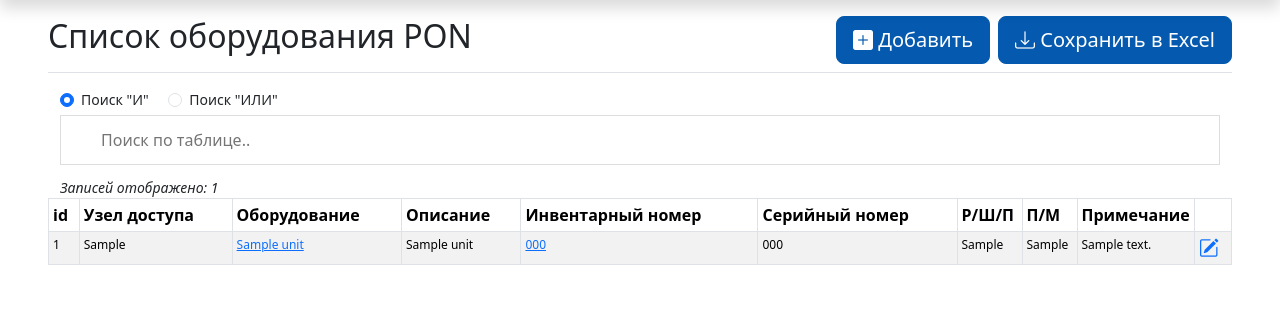
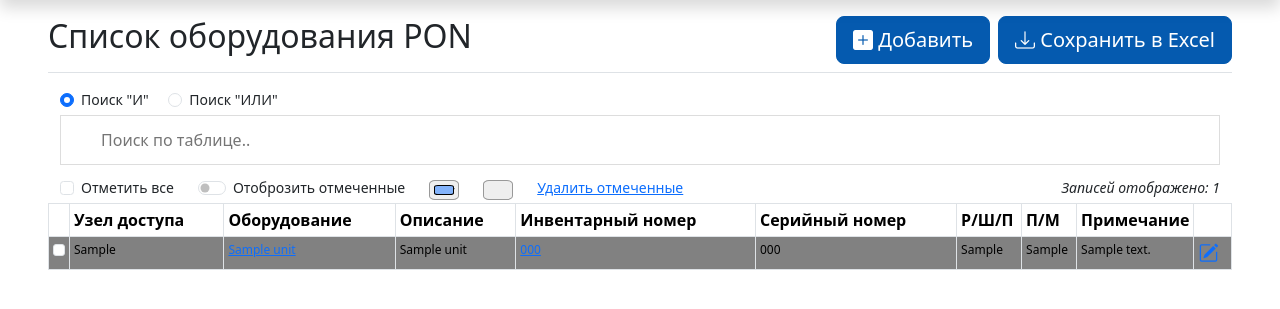
Before and after one commit to MrSoSadGuy/Hardware_Components, a Flask app: template templates/index.html in a window 1280 px wide. Shown: the part 40-349 px from the top of the page. Run offline with Flask 3, Linux system fonts and the light colour scheme; tables that the repository leaves empty hold one stand-in row (values such as "Sample post"); the template is opened without the code that fills it: values that come from a table or form of the project are taken from there, most other values are stand-ins (such as "Sample title", 1, 10 or a date in 2020); some libraries are stand-ins or nearby versions.

Commit message:
14.09 home pc p2

```diff
--- a/static/js/bad_scripts.js
+++ b/static/js/bad_scripts.js
@@ -69,14 +69,13 @@ function del_new_table(td_id) {
 async function save_main_table_in_file(){
     var oTable = document.getElementById('tbody_main_table');
     console.log($('tr:visible').length)
-    var rowLength = oTable.rows.length;
+    var trs = oTable.getElementsByTagName('tr');
     var list_data = []
-    for (i = 0; i < rowLength; i++){
-        var style = oTable.rows.item(i).getAttribute("style")
-        if(style == null){
-        var oCells = oTable.rows.item(i).cells;
-        list_data.push(oCells[0].textContent)
+    for (i = 0; i < trs.length; i++){
+        if(trs[i].getAttribute("style") == null){
+        list_data.push(trs[i].querySelector('td').dataset.id)
     }}
+    console.log("🚀 ~ save_main_table_in_file ~ list_data:", list_data)
     const data = await fetch_data(list_data, "/main_table_data", "POST")
     console.log("🚀 ~ save_main_table_in_file ~ data:", data)
     if (data === "SUCCESS"){
@@ -112,6 +111,7 @@ async function save_buh_data_table_in_file(){
 
 // Поиск по таблице
 function myFunction() {
+    document.getElementById('flexSwitchCheckChecked').checked = false;
     var rb1 = document.getElementById("inlineRadio1").checked
     var rb2 = document.getElementById("inlineRadio2").checked
     var input, filter, table, tr;
@@ -123,6 +123,9 @@ function myFunction() {
     var number_of_records = 0;
     for (var i = 0; i < tr.length; i++) {
         var tds = tr[i].getElementsByTagName("td");
+        if (tds[0].querySelector('.form-check-input').checked) {
+            console.log(tds[1])
+            continue;}
         // поиск И
         if (rb1){
             var flag = [];
@@ -135,7 +138,7 @@ function myFunction() {
                 }
             }})
             if(flag.length >= list_of_words.length){tr[i].removeAttribute("style");
-                number_of_records++;
+
             }
             else {tr[i].style.display = "none";}}
         // поиск ИЛИ
@@ -150,11 +153,11 @@ function myFunction() {
                     }
                 }})
             if(flag){tr[i].removeAttribute("style");
-                number_of_records++;
+
             }
             else {tr[i].style.display = "none";}
         }
-        document.getElementById('number_of_records').innerHTML= 'Записей отображено: ' + number_of_records ;
+        number_of_records_main_table()
     }
 }
 
@@ -164,6 +167,18 @@ function number_of_records(){
     let number_of_records = 0;
     for(var i = 0; i < tbodies.length; i++){
         var style = tbodies[i].getAttribute("style");
+        if(style == null){
+            number_of_records++;
+        }
+    }
+    document.getElementById('number_of_records').innerHTML= 'Записей отображено: ' + number_of_records;
+}
+function number_of_records_main_table(){
+    let number_of_records = 0;
+    let table = document.getElementById('tbody_main_table');
+    let tr = table.getElementsByTagName('tr');
+    for(var i = 0; i < tr.length; i++){
+        var style = tr[i].getAttribute("style");
         if(style == null){
             number_of_records++;
         }
@@ -210,6 +225,17 @@ function check_all_visible(status){
         }
     }
 }
+function check_all_visible_main_table(status){
+    let table = document.getElementById('tbody_main_table');
+    let tr = table.getElementsByTagName('tr');
+    for(var i = 0; i < tr.length; i++){
+        var style = tr[i].getAttribute("style");
+        if(style == null){
+            var check = tr[i].querySelector('.form-check-input');
+            check.checked = status
+        }
+    }
+}
 function show_checked(status){
     let table = document.getElementById('buh_data_tbody');
     let tbodies = table.getElementsByTagName('table');
@@ -222,6 +248,18 @@ function show_checked(status){
     }
     number_of_records();
 }
+function show_checked_main_table(status){
+    let table = document.getElementById('tbody_main_table');
+    let tr = table.getElementsByTagName('tr');
+    for(var i = 0; i < tr.length; i++){
+        tds = tr[i].getElementsByTagName('td');
+        if(tds[0].querySelector('.form-check-input').checked===false){
+            if (status)tr[i].style.display = "none";
+            else tr[i].removeAttribute("style");
+        }
+    }
+    number_of_records_main_table();
+}
 function set_custom_bg_color(status, color){
     let table = document.getElementById('buh_data_tbody');
     let tbodies = table.getElementsByTagName('table');
@@ -229,17 +267,32 @@ function set_custom_bg_color(status, color){
         tds = tbodies[i].getElementsByTagName('td');
         if(tds[0].querySelector('.form-check-input').checked===true){
             if (status) {tbodies[i].setAttribute('bgcolor',color)
-                save_color_in_db(tds[1].querySelector('a').dataset.id, color)
+                save_color_in_db('BuhUch',tds[1].querySelector('a').dataset.id, color)
             }
             else {tbodies[i].removeAttribute("bgcolor");
-                save_color_in_db(tds[1].querySelector('a').dataset.id, '')
+                save_color_in_db('BuhUch',tds[1].querySelector('a').dataset.id, '')
             }
         }
     }
 }
-async function save_color_in_db(id, color){
+function set_custom_bg_color_main_table(status, color){
+    let table = document.getElementById('tbody_main_table');
+    let tr = table.getElementsByTagName('tr');
+    for(var i = 0; i < tr.length; i++){
+        tds = tr[i].getElementsByTagName('td');
+        if(tds[0].querySelector('.form-check-input').checked===true){
+            if (status) {tr[i].setAttribute('bgcolor',color)
+                save_color_in_db('Units',tds[0].dataset.id, color)
+            }
+            else {tr[i].removeAttribute("bgcolor");
+                save_color_in_db("Units",tds[0].dataset.id, '')
+            }
+        }
+    }
+}
+async function save_color_in_db(db_table, id, color){
     const data = {id: id, color: color}
-    const fetch_color = await fetch_data(data, "change_color/BuhUch",'POST')
+    const fetch_color = await fetch_data(data, "change_color/"+db_table,'POST')
 }
 
 //копирование в таблицу из Excel
--- a/templates/index.html
+++ b/templates/index.html
@@ -546,13 +546,55 @@
                       <label class="form-check-label" for="inlineRadio2"  >Поиск "ИЛИ"</label>
                     </div>
                             <input class ="input_for_serch" type="text" id="myInput" onkeyup="myFunction()"  placeholder="Поиск по таблице..">
-                            <i id = 'number_of_records'> </i>
+
+                    <div class="row">
+                            <div class="col-md-auto">
+                                <div class="row row-cols-auto">
+                                    <div class="col text-start">
+                                        <div class="form-check">
+                                            <input class="form-check-input" type="checkbox" value="" id="flexCheck_main">
+                                            <label class="form-check-label" >Отметить все</label>
+                                        </div>
+                                    </div>
+                                    <div class="col text-start">
+                                        <div class="form-check form-switch">
+                                            <input class="form-check-input" type="checkbox" role="switch" id="flexSwitchCheckChecked">
+                                            <label class="form-check-label" for="flexSwitchCheckChecked">Отоброзить отмеченные</label>
+                                        </div>
+                                    </div>
+                                    <div class="col div-change-clr">
+                                        <input class="btn-change-clr" type="color" list="colors" id="favcolor" data-toggle="tooltip" data-placement="bottom" title="Выделить цветом" value="#83b3fb"/>
+                                            <datalist id="colors">
+                                                <option value="#83b3fa" label="table-primary">
+                                                <option value="#ace6f3" label="table-info">
+                                                <option value="#87ddb6" label="table-success">
+                                                <option value="#f5abb1" label="table-danger">
+                                                <option value="#f7e098" label="table-warning">
+                                            </datalist>
+                                    </div>
+                                    <div class="col div-change-clr">
+                                        <input class= 'btn-change-clr' type="button" data-toggle="tooltip" data-placement="bottom" title="Убрать выделение" id="defolt_color"/>
+                                    </div>
+                                    <div class="col">
+                                        <a href = "" id="delete_checked">Удалить отмеченные</a>
+                                    </div>
+                                </div>
+                            </div>
+                            <div class="col">
+                                <div class="row">
+                                    <div class="col text-end" >
+                                        <i id = 'number_of_records'> </i>
+                                    </div>
+                                </div>
+                            </div>
+                        </div>
                     </div>
-              </div>
+
+              </div >
                   <table class="table table-striped table-sm table-bordered table-sort table-hover" id="myTable">
                   <thead>
                     <tr>
-                      <th   scope="col">id</th>
+                      <th   scope="col" style="width: 15px"></th>
                       <th   scope="col">Узел доcтупа</th>
                       <th   scope="col">Оборудование</th>
                       <th   scope="col">Описание</th>
@@ -566,8 +608,8 @@
                   </thead>
                   <tbody class="table-condensed " id="tbody_main_table">
                     {% for un in units %}
-                    <tr >
-                      <td>{{ un.id }}</td>
+                    <tr bgcolor = "{{ un.color }}"  >
+                      <td data-id="{{ un.id }}"><input class="form-check-input" type="checkbox" value="" id="flexCheck_{{ un.id }}"></td>
                       <td>{{ un.ud_punkt }}</td>
                       <td><a href="" data-bs-toggle="modal" data-bs-target="#SostavModal"   data-ud ="{{ un.ud_punkt }}" data-pon ="{{ un.name_PON }}"  >{{ un.name_PON }}</a></td>
                       <td>{{ un.name_unit }}</td>
@@ -592,6 +634,42 @@
                         this.contentEditable = true;
                       };
                     });
+                    document.getElementById('flexCheck_main').addEventListener("change", function() {
+                            if (this.checked) {
+                                check_all_visible_main_table(true)
+                            } else {
+                                check_all_visible_main_table(false);
+                            }
+                        });
+                        document.getElementById('flexSwitchCheckChecked').addEventListener("change", function() {
+                            if (this.checked) {
+                                show_checked_main_table(true)
+                            } else {
+                                show_checked_main_table(false);
+                            }
+                        });
+                        document.getElementById('favcolor').addEventListener("change", function() {
+                            console.log(this.value)
+                            set_custom_bg_color_main_table(true,this.value)
+                        });
+                        document.getElementById('defolt_color').addEventListener("click", function() {
+                            console.log(this.value)
+                            set_custom_bg_color_main_table(false)
+                        });
+                        document.getElementById('delete_checked').addEventListener("click", function(e) {
+                            e.preventDefault();
+                            let table = document.getElementById('buh_data_tbody');
+                            let tbodies = table.getElementsByTagName('table');
+                            if(confirm('Удалить выбранные данные?')){
+                                for(var i = 0; i < tbodies.length; i++){
+                                tds = tbodies[i].getElementsByTagName('td');
+                                if(tds[0].querySelector('.form-check-input').checked===true){
+                                    delete_table_list('BuhUch',tds[1].querySelector('a').dataset.id)
+                                }
+                            }
+                            }
+
+                        });
                   </script>
     </div>
 </body>
```
Also changed, not shown: routes.py (+10 -2 lines), 1 other file.
